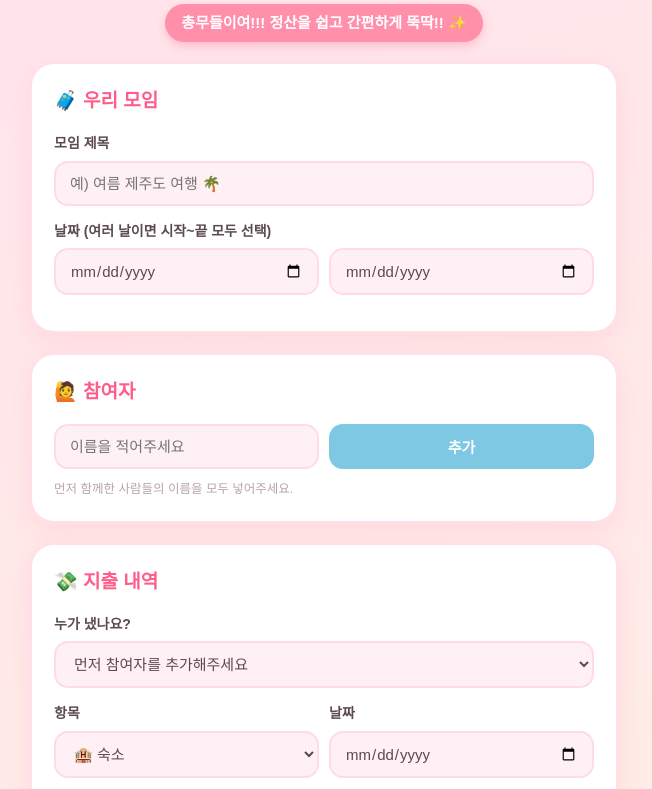
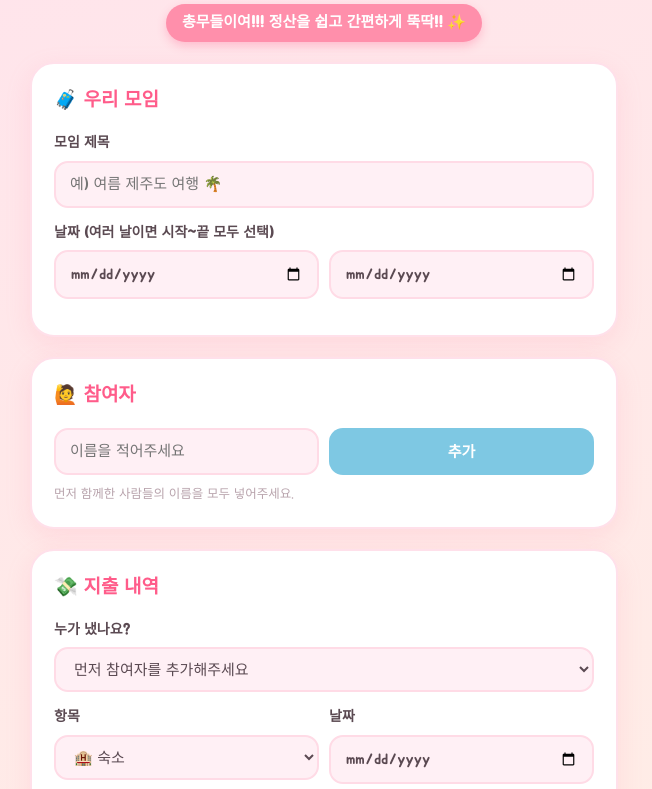
Before and after one commit to dnffkffk49/modu-jeongsan, a plain HTML site: page index.html in a window 1280 px wide. Shown: the part 104-893 px from the top of the page, without its empty margins (316-968 px from the left). Drawn offline with Linux system fonts and the light colour scheme.

Commit message:
Add files via upload

```diff
--- a/index.html
+++ b/index.html
@@ -1,6 +1,21 @@
 <meta charset="UTF-8" />
 <meta name="viewport" content="width=device-width, initial-scale=1.0" />
 <title>모두의 정산</title>
+
+<!-- ===== 앱 아이콘 / 홈 화면 바로가기 설정 ===== -->
+<link rel="icon" type="image/png" href="favicon.png" />
+<link rel="apple-touch-icon" href="apple-touch-icon.png" />
+<link rel="manifest" href="manifest.json" />
+<meta name="theme-color" content="#ff8fab" />
+<meta name="apple-mobile-web-app-capable" content="yes" />
+<meta name="apple-mobile-web-app-status-bar-style" content="default" />
+<meta name="apple-mobile-web-app-title" content="모두의 정산" />
+
+<!-- ===== 귀여운 글씨체 (주아 Jua) 불러오기 ===== -->
+<link rel="preconnect" href="https://fonts.googleapis.com" />
+<link rel="preconnect" href="https://fonts.gstatic.com" crossorigin />
+<link href="https://fonts.googleapis.com/css2?family=Jua&display=swap" rel="stylesheet" />
+
 <style>
   /* ===== 전체 색깔·글꼴 기본값 (여기 색만 바꾸면 분위기가 바뀌어요) ===== */
   :root {
@@ -21,7 +36,7 @@
   body {
     margin: 0;
     padding: 0 0 60px;
-    font-family: "Apple SD Gothic Neo", "Malgun Gothic", "맑은 고딕", sans-serif;
+    font-family: "Jua", "Apple SD Gothic Neo", "Malgun Gothic", "맑은 고딕", sans-serif;
     color: var(--text);
     background: linear-gradient(160deg, var(--bg1), var(--bg2));
     min-height: 100vh;
```
Also changed, not shown: apple-touch-icon.png (added), favicon.png (added), icon-192.png (added), icon-512.png (added), manifest.json (added).
